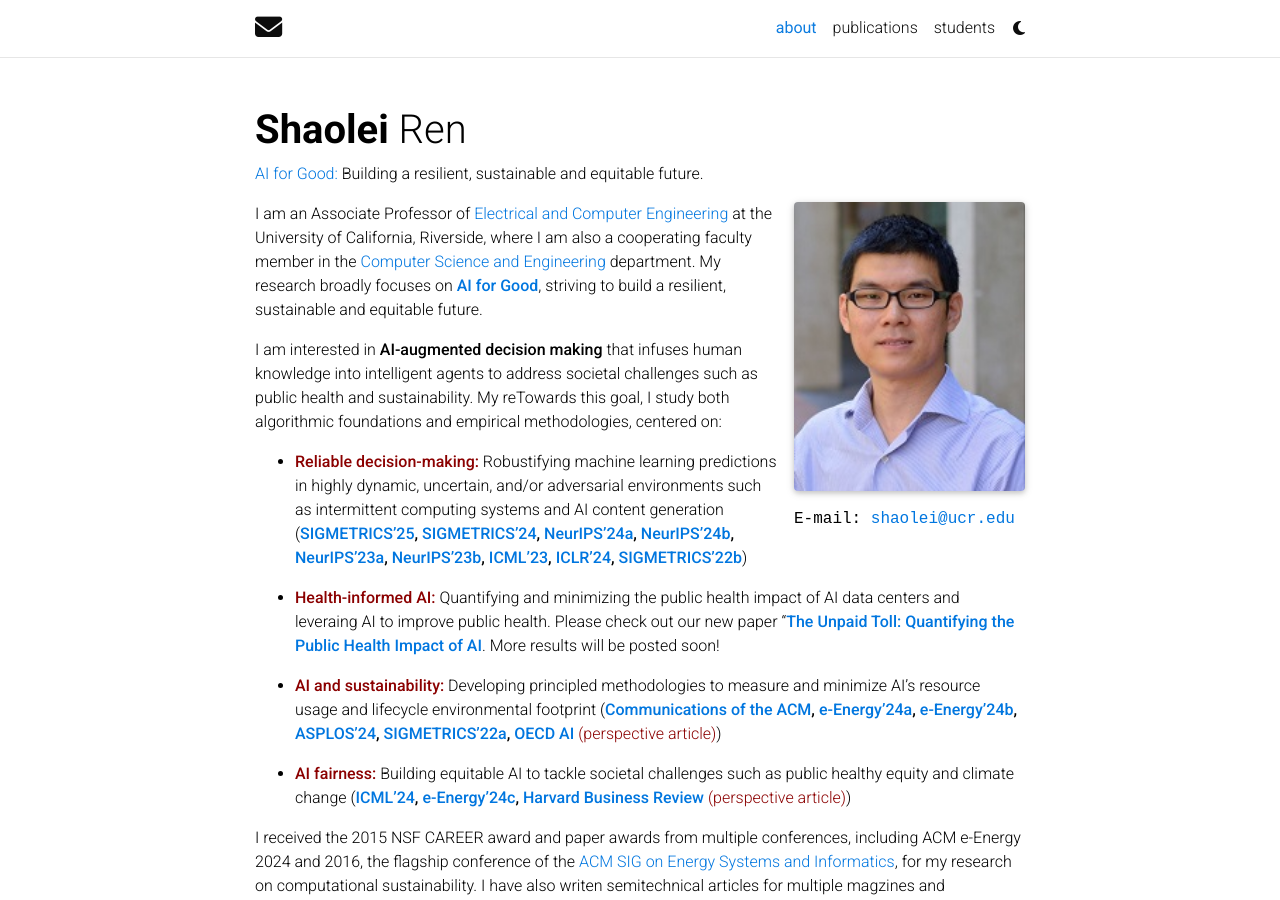
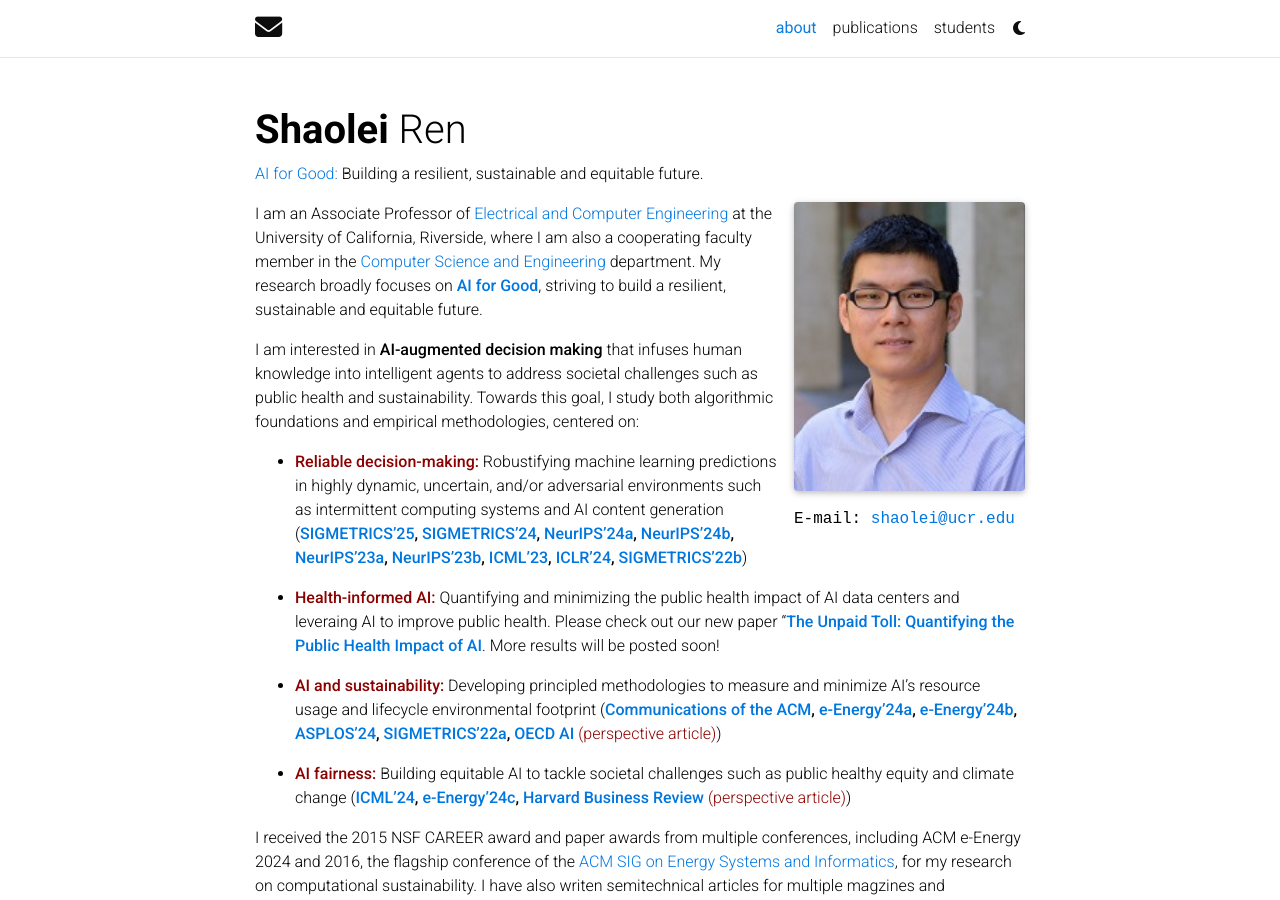
Before and after one commit to shaoleiren/shaoleiren.github.io, a Jekyll site: the page built from _pages/about.md, in a window 1280 px wide and 900 px high. Built offline with Jekyll 4.4.1, drawn with Linux system fonts in a browser that asks for light colours; full-size pictures stand in for the smaller copies a plugin makes; comment, search, counter and statistics services are not loaded; a style sheet for code colours, icons or effects is not loaded.

Commit message:
Update about.md

```diff
--- a/_pages/about.md
+++ b/_pages/about.md
@@ -22,7 +22,7 @@
 I am an Associate Professor of [Electrical and Computer Engineering](https://www.ece.ucr.edu/) at the University of California, Riverside, where I am also a cooperating faculty member in the [Computer Science and Engineering](https://www1.cs.ucr.edu/) department. My research broadly focuses on **<a href="/publications/">AI for Good</a>**, striving to build
  a resilient, sustainable and equitable future.
 
-I am interested in  **AI-augmented decision making** that infuses human knowledge into intelligent agents to address societal challenges such as public health and sustainability. My reTowards this goal, I study both algorithmic foundations and empirical methodologies, centered on:
+I am interested in  **AI-augmented decision making** that infuses human knowledge into intelligent agents to address societal challenges such as public health and sustainability. Towards this goal, I study both algorithmic foundations and empirical methodologies, centered on:
 
 
 - **<span style="color:darkred;">Reliable decision-making:</span>** Robustifying machine learning predictions in highly dynamic, uncertain, and/or adversarial environments such as intermittent computing systems and AI content generation (**[SIGMETRICS'25](https://arxiv.org/abs/2306.10158), [SIGMETRICS'24](https://arxiv.org/abs/2401.04340), [NeurIPS'24a](https://arxiv.org/abs/2406.01946), [NeurIPS'24b](/),
```
